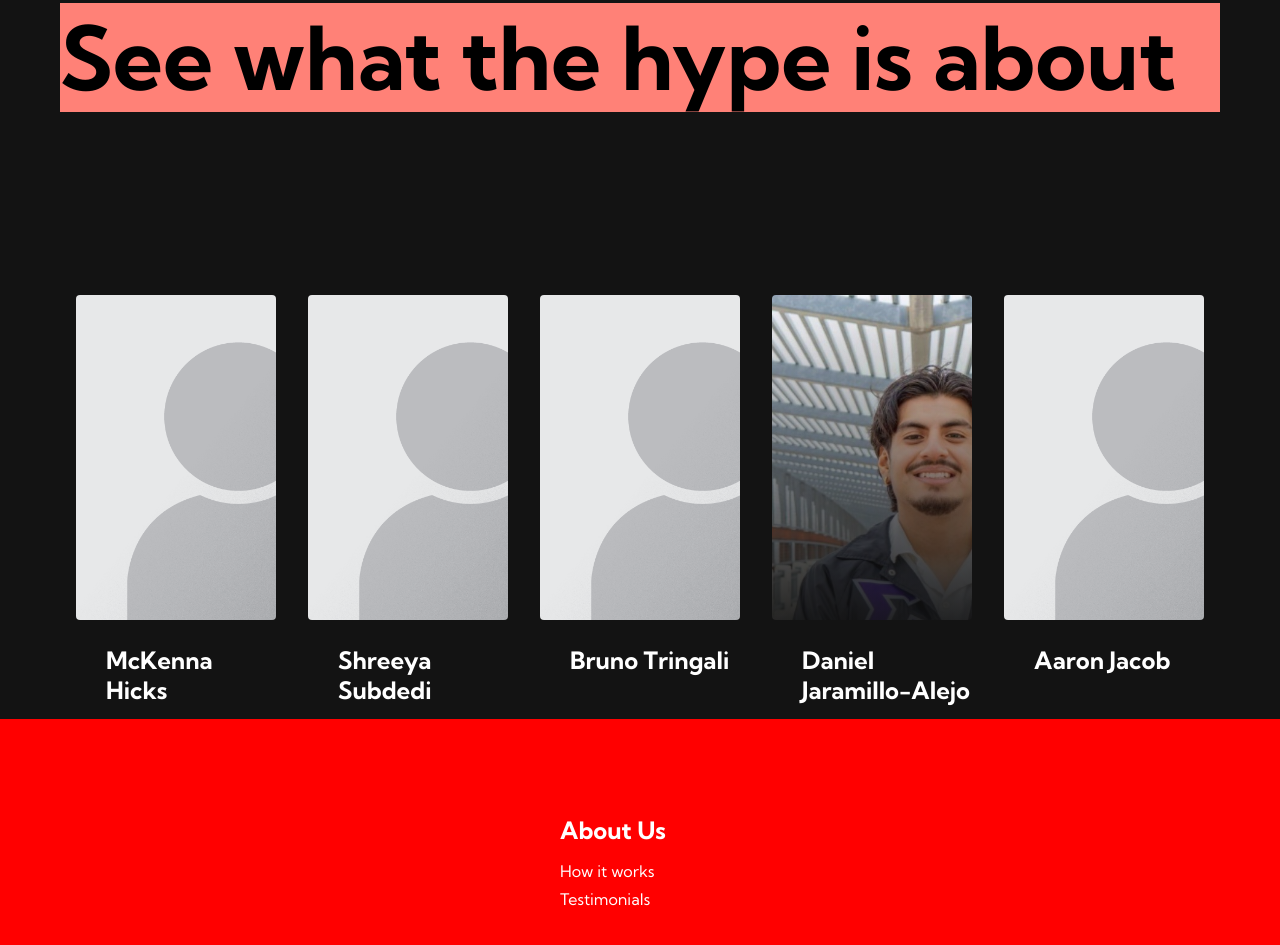
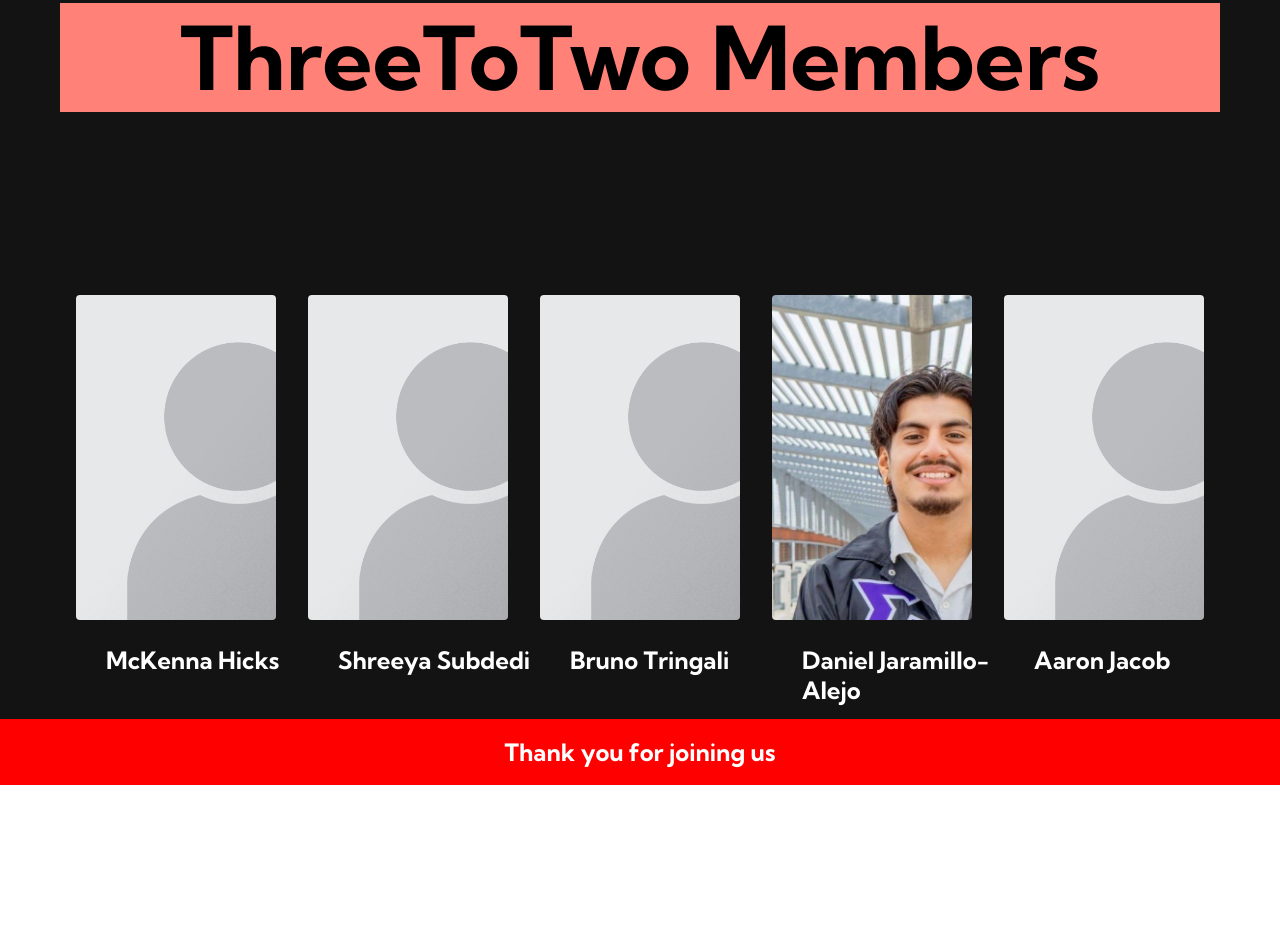
Before and after one commit to Daani1/seniorDesignWeb, a plain HTML site: page index.html in a window 1280 px wide. Shown: the part 881-1826 px from the top of the page. After the commit the page ends 1666 px from the top, so only its background shows below. Drawn offline with Linux system fonts and the light colour scheme.

Commit message:
adjusted CSS.

```diff
--- a/index.html
+++ b/index.html
@@ -42,8 +42,8 @@
     <!-- Hero Section -->
     <div class="main">
       <div class="main__container">
+        <h1>Heatmap Monitoring System</h1>
         <div class="main__content">
-          <h1>Heatmap Monitoring System</h1>
           <p>ThreeToTwo</p>
         </div>
         <div class="main__img--container">
@@ -54,7 +54,7 @@
 
     <!-- Services Section -->
     <div class="services">
-      <h1>See what the hype is about</h1>
+      <h1>ThreeToTwo Members</h1>
       <div class="services__container">
         <div class="services__card">
           <h2>McKenna Hicks</h2>
@@ -79,8 +79,7 @@
       <div class="footer__links">
         <div class="footer__link--wrapper">
           <div class="footer__link--items">
-            <h2>About Us</h2>
-            <a>How it works</a> <a href="/">Testimonials</a>
+            <h2>Thank you for joining us</h2>
           </div>
         </div>
       </div>
--- a/styles.css
+++ b/styles.css
@@ -6,7 +6,7 @@
 }
 
 .navbar {
-  background: #a99696;
+  background: #131313;
   height: 80px;
   display: flex;
   justify-content: center;
@@ -200,7 +200,7 @@
 
 /* Main Content CSS */
 .main {
-  background-color: #0fea2d;
+  background-color: #f2ff00;
 }
 
 .main__container {
@@ -359,6 +359,7 @@
 .services {
   background: #131313;
   display: grid;
+  grid-template-rows: auto;
   flex-direction: column;
   justify-content: center;
   position: relative;
@@ -369,6 +370,7 @@
 .services h1 {
   background-color: #ff8177;
   font-size: 5.5rem;
+  text-align: center;
 }
 
 .services__container {
@@ -389,25 +391,15 @@
 }
 
 .services__card:nth-child(4) {
-  background-image: linear-gradient(
-      to bottom,
-      rgba(0, 0, 0, 0) 0%,
-      rgba(17, 17, 17, 0.9) 100%
-    ),
-    url('/images/profilePic.jpg');
+  background-image: url('/images/profilePic.jpg');
 }
 
 .services__card h2 {
-  position: absolute;
+  position: relative;
   top: 350px;
   left: 30px;
 }
 
-.services__card:hover {
-  transform: scale(1.075);
-  transition: 0.2s ease-in;
-  cursor: pointer;
-}
 
 @media screen and (max-width: 960px) {
   .services {
@@ -437,7 +429,6 @@
 /* Footer CSS */
 .footer__container {
   background-color: #ff0000;
-  padding: 5rem 0;
   display: grid;
   flex-direction: column;
   justify-content: center;
@@ -448,25 +439,24 @@
 .footer__links {
   width: 100%;
   max-width: 1000px;
-  display: flex;
+  display: center;
   justify-content: center;
 }
 
 .footer__link--wrapper {
-  display: flex;
+  display: center;
 }
 
 .footer__link--items {
-  display: flex;
-  flex-direction: column;
-  align-items: flex-start;
-  margin: 16px;
-  text-align: left;
-  width: 160px;
+  display: block;
+  margin: 5% 0;
+  text-align: center;
+  width: 360px;
   box-sizing: border-box;
 }
 
 .footer__link--items h2 {
+  margin-top: 16px;
   margin-bottom: 16px;
 }
 
```
